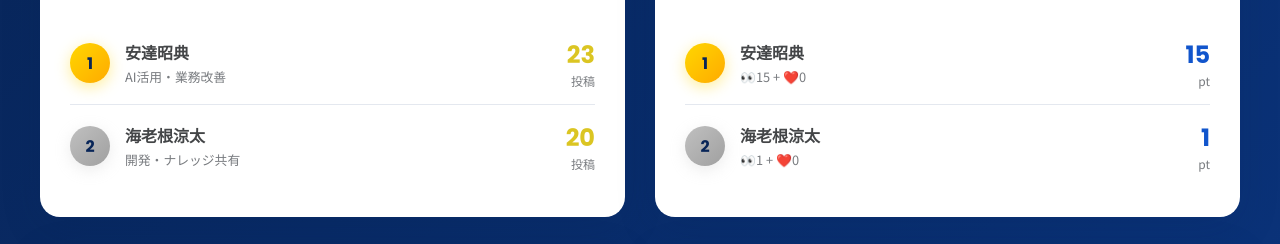
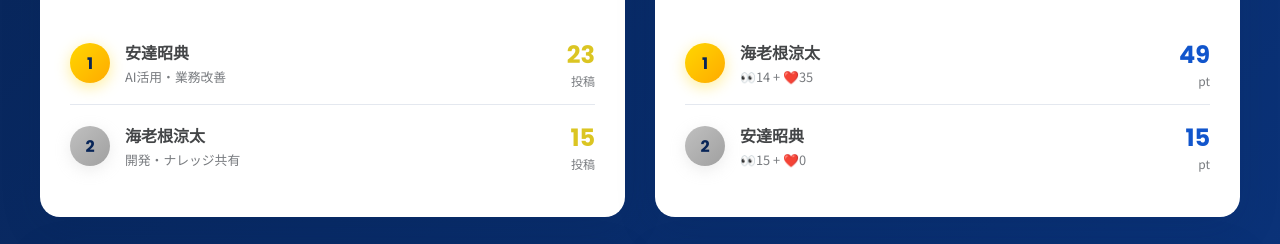
Before and after one commit to ebidigi/knowledge-ranking, a plain HTML site: page index.html in a window 1280 px wide. Shown: the part 274-518 px from the top of the page. Drawn offline with Linux system fonts and the light colour scheme.

Commit message:
fix: 海老根涼太のランキングデータを正確に修正
- 発信数: 20 → 15件
- 受けた👀数: 1 → 14
- 受けた❤️数: 0 → 35
- 品質スコア: 1 → 49pt（👀14 + ❤️35）
- 品質ランキングで1位に変更

Co-Authored-By: Claude Opus 4.5 <noreply@anthropic.com>

```diff
--- a/index.html
+++ b/index.html
@@ -454,7 +454,7 @@
                             <div class="member-detail">開発・ナレッジ共有</div>
                         </div>
                         <div class="score">
-                            <div class="score-value gold">20</div>
+                            <div class="score-value gold">15</div>
                             <div class="score-label">投稿</div>
                         </div>
                     </li>
@@ -474,22 +474,22 @@
                     <li class="ranking-item">
                         <div class="rank rank-1">1</div>
                         <div class="member-info">
-                            <div class="member-name">安達昭典</div>
-                            <div class="member-detail">👀15 + ❤️0</div>
+                            <div class="member-name">海老根涼太</div>
+                            <div class="member-detail">👀14 + ❤️35</div>
                         </div>
                         <div class="score">
-                            <div class="score-value blue">15</div>
+                            <div class="score-value blue">49</div>
                             <div class="score-label">pt</div>
                         </div>
                     </li>
                     <li class="ranking-item">
                         <div class="rank rank-2">2</div>
                         <div class="member-info">
-                            <div class="member-name">海老根涼太</div>
-                            <div class="member-detail">👀1 + ❤️0</div>
+                            <div class="member-name">安達昭典</div>
+                            <div class="member-detail">👀15 + ❤️0</div>
                         </div>
                         <div class="score">
-                            <div class="score-value blue">1</div>
+                            <div class="score-value blue">15</div>
                             <div class="score-label">pt</div>
                         </div>
                     </li>
```
